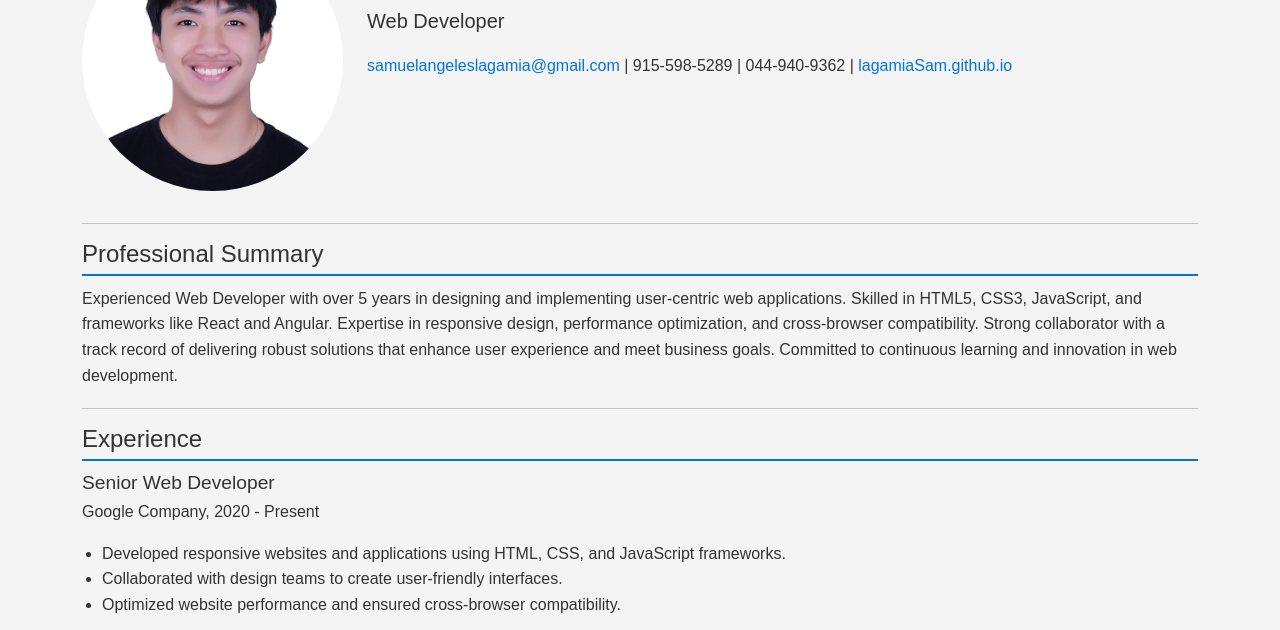
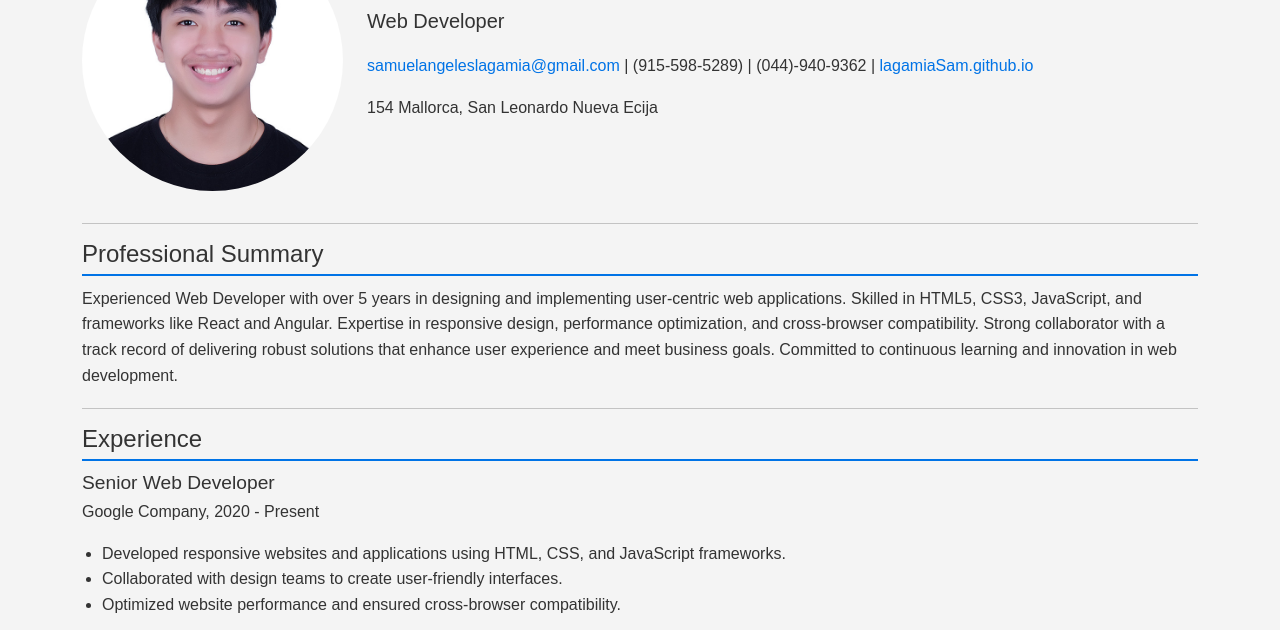
Before and after one commit to lagamiaSam/lagamiaSam.github.io, a plain HTML site: page SA/resume.html in a window 1280 px wide. Shown: the part 118-748 px from the top of the page. Drawn offline with nearby package versions, Linux system fonts and the light colour scheme.

Commit message:
31/05/2024

```diff
--- a/SA/resume.html
+++ b/SA/resume.html
@@ -16,7 +16,9 @@
             <div class="col-md-9">
                 <h1 class="display-4">Samuel Aecel A Lagamia</h1>
                 <p class="lead">Web Developer</p>
-                <p><a href="https://myaccount.google.com/?utm_source=OGB&utm_medium=app">samuelangeleslagamia@gmail.com</a> | 915-598-5289 | 044-940-9362 | <a href="https://github.com/lagamiaSam/lagamiaSam.github.io">lagamiaSam.github.io</a></p>
+                <p><a href="https://myaccount.google.com/?utm_source=OGB&utm_medium=app">samuelangeleslagamia@gmail.com</a> | (915-598-5289) | (044)-940-9362 | <a href="https://github.com/lagamiaSam/lagamiaSam.github.io">lagamiaSam.github.io</a></p>
+                <p>154 Mallorca, San Leonardo Nueva Ecija</p>
+
             </div>
         </div>
         <hr>
```
